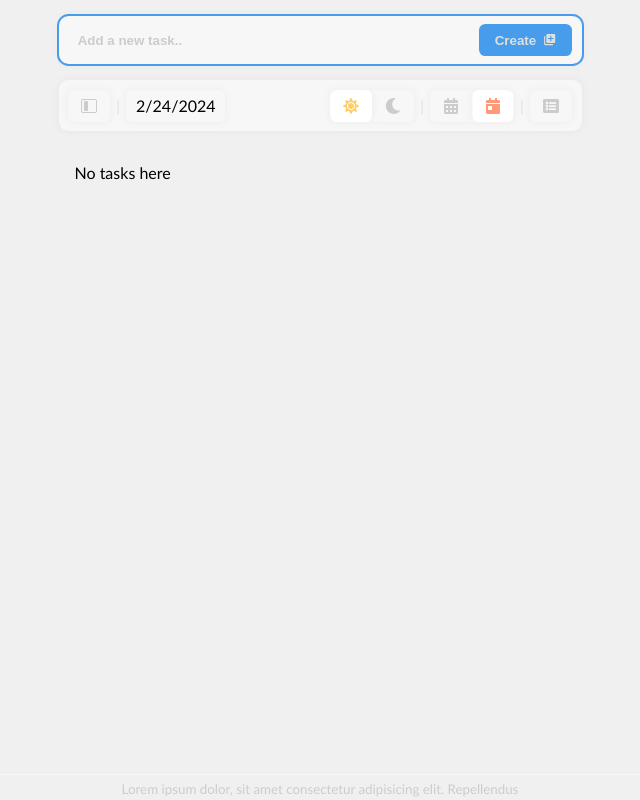
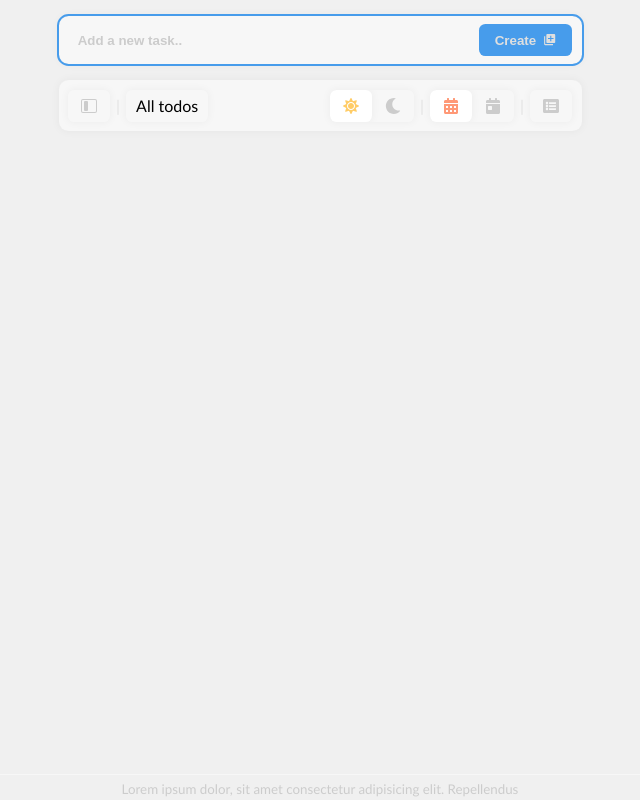
Before and after one commit to iNikAnn/DoVibe, a React (Create React App) app: page / in a window 1280 px wide. Shown: the whole page, without its empty margins (320-960 px from the left). Built offline with nearby package versions, Linux system fonts and the light colour scheme; the HTML template or start-up script is replaced by a standard one.

Commit message:
Update: Store some settings in localStorage

```diff
--- a/src/components/Filter.jsx
+++ b/src/components/Filter.jsx
@@ -3,7 +3,7 @@ import styles from '../css/Filter.module.css';
 // components
 import Tooltip from '../components/Tooltip';
 
-function Filter({ name, icon, text, tooltip, onChange }) {
+function Filter({ name, icon, text, tooltip, onChange, checked }) {
 	return (
 		<div className={styles.filter}>
 			<input
@@ -11,6 +11,7 @@ function Filter({ name, icon, text, tooltip, onChange }) {
 				name={name}
 				type="checkbox"
 				id={name}
+				checked={checked}
 				onChange={(e) => onChange(e.target.checked)}
 				aria-label={tooltip}
 			/>
--- a/src/components/FiltersBar.jsx
+++ b/src/components/FiltersBar.jsx
@@ -13,7 +13,7 @@ import Switcher from '../components/Switcher';
 import Filter from './Filter';
 import TextBadge from './TextBadge';
 
-function FiltersBar({ initialDate, colorScheme, onChangeScheme, onChangeViewMode, onToggleLeftSideBar, setOnlyUncompleted, leftSideBarIsVisible }) {
+function FiltersBar({ initialDate, colorScheme, onChangeScheme, onChangeViewMode, onToggleLeftSideBar, setOnlyUncompleted, leftSideBarIsVisible, isOnlyUncompleted }) {
 	return (
 		<div className={styles.filtersWrapper}>
 			<div className={styles.filtersLeft}>
@@ -22,6 +22,7 @@ function FiltersBar({ initialDate, colorScheme, onChangeScheme, onChangeViewMode
 
 					icon={<BsLayoutSidebarInset />}
 					tooltip={leftSideBarIsVisible ? 'Hide sidebar' : 'Show sidebar'}
+					checked={leftSideBarIsVisible}
 					onChange={onToggleLeftSideBar}
 				/>
 
@@ -69,9 +70,9 @@ function FiltersBar({ initialDate, colorScheme, onChangeScheme, onChangeViewMode
 
 				<Filter
 					name="onlyUncompleted"
-
 					icon={<FaListAlt />}
 					tooltip="Show only uncompleted todos"
+					checked={isOnlyUncompleted}
 					onChange={setOnlyUncompleted}
 				/>
 			</div>
--- a/src/components/TodoApp.jsx
+++ b/src/components/TodoApp.jsx
@@ -26,11 +26,12 @@ import LeftSideBar from './LeftSideBar';
 
 function TodoApp() {
 	const inputBarRef = useRef(null);
+	const storredSettings = JSON.parse(localStorage.getItem('settings'));
 
 	// color scheme
 	const [colorScheme, setColorScheme] = useState(() => {
-		if (localStorage.getItem('scheme')) {
-			return localStorage.getItem('scheme');
+		if (storredSettings && storredSettings.colorScheme) {
+			return storredSettings.colorScheme;
 		} else {
 			return matchMedia('(prefers-color-scheme: dark)').matches ? 'dark' : 'light';
 		};
@@ -38,17 +39,23 @@ function TodoApp() {
 
 	// date
 	const today = getFormattedDate(new Date());
-	const [date, setDate] = useState(today);
+	const [date, setDate] = useState(() => {
+		return storredSettings ? storredSettings.date : '';
+	});
 
 	// todos
 	const [todos, setTodos] = useState(JSON.parse(localStorage.getItem('todos')) || {});
 	const allTodos = Object.values(todos).map((arr) => arr.slice().reverse()).flat().reverse();
 
 	// filters
-	const [isOnlyUncompleted, setOnlyUncompleted] = useState(false);
+	const [isOnlyUncompleted, setOnlyUncompleted] = useState(() => {
+		return storredSettings ? storredSettings.filters.isOnlyUncompleted : false;
+	});
 
 	// left sidebar
-	const [leftSideBarIsVisible, setLeftSideBarIsVisible] = useState(false);
+	const [leftSideBarIsVisible, setLeftSideBarIsVisible] = useState(() => {
+		return storredSettings ? storredSettings.leftSideBar : false;
+	});
 	const [currentTodo, setCurrentTodo] = useState(JSON.parse(localStorage.getItem('currentTodo')) || null);
 
 	// notification
@@ -65,6 +72,20 @@ function TodoApp() {
 		localStorage.setItem('todos', JSON.stringify(todos));
 		localStorage.setItem('currentTodo', JSON.stringify(currentTodo));
 	}, [todos, currentTodo]);
+
+	// save settings to local storage
+	useEffect(() => {
+		const settings = {
+			leftSideBar: leftSideBarIsVisible,
+			colorScheme,
+			date,
+			filters: {
+				isOnlyUncompleted
+			},
+		};
+
+		localStorage.setItem('settings', JSON.stringify(settings));
+	}, [leftSideBarIsVisible, colorScheme, date, isOnlyUncompleted]);
 
 	// initialize scheme on first load
 	useEffect(() => {
@@ -120,7 +141,7 @@ function TodoApp() {
 	const handleChangeScheme = (newScheme) => {
 		document.documentElement.setAttribute('data-scheme', newScheme);
 
-		localStorage.setItem('scheme', newScheme);
+		// localStorage.setItem('scheme', newScheme);
 
 		setColorScheme(newScheme);
 	};
@@ -376,7 +397,9 @@ function TodoApp() {
 					onChangeViewMode={handleChangeViewMode}
 					onToggleLeftSideBar={handleToggleLeftSideBar}
 					setOnlyUncompleted={setOnlyUncompleted}
+
 					leftSideBarIsVisible={leftSideBarIsVisible}
+					isOnlyUncompleted={isOnlyUncompleted}
 				/>
 
 				<TodoList
@@ -395,7 +418,7 @@ function TodoApp() {
 				/>
 			</div>
 
-			<AnimatePresence>
+			<AnimatePresence initial={false}>
 				{leftSideBarIsVisible && (
 					<LeftSideBar
 						key={'LeftSideBar'}
```
